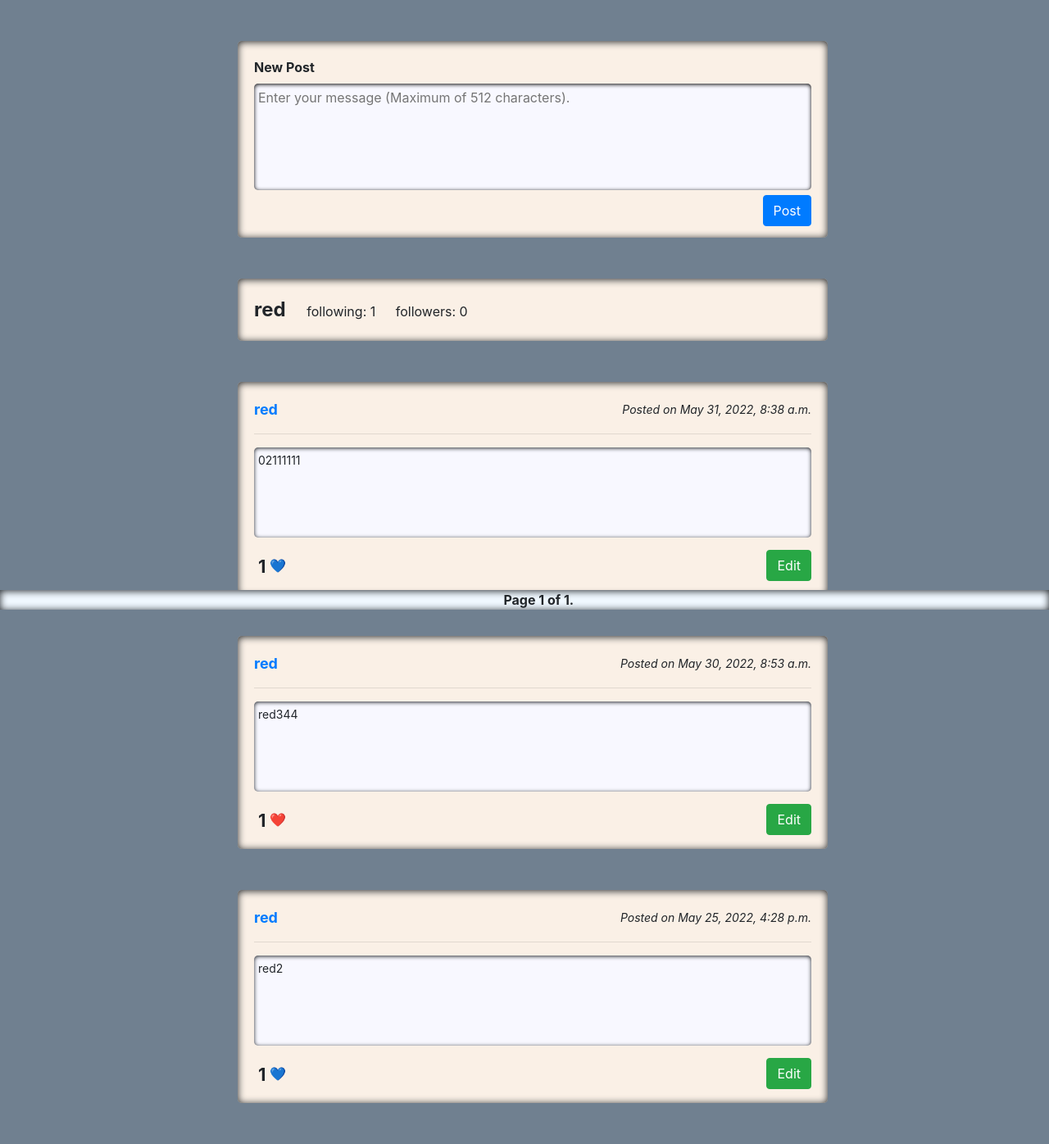
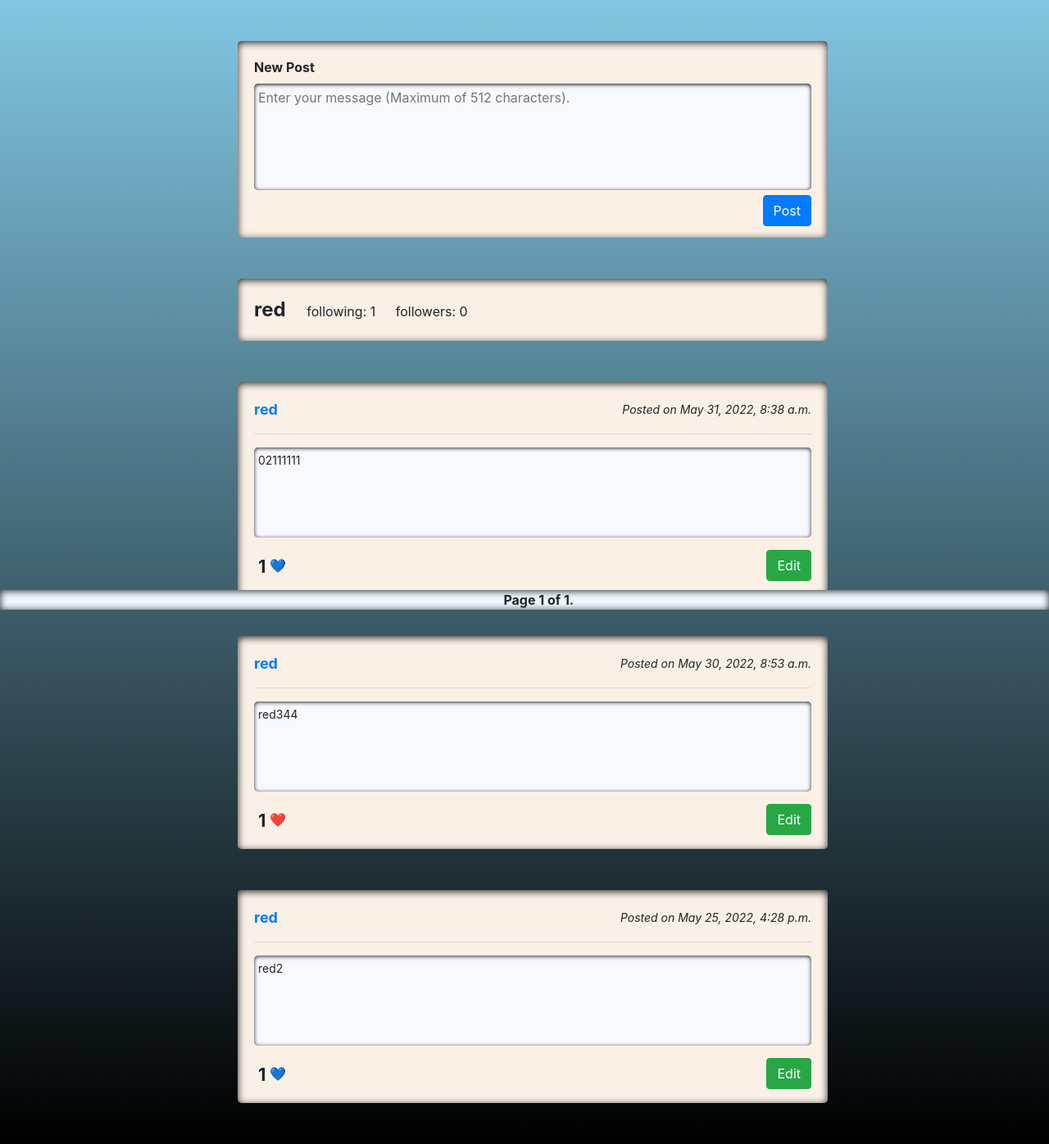
Before and after one commit to Raselli/network, a Django app: a page that uses network/templates/network/index.html in a window 1280 px wide. Shown: the part 56-1452 px from the top of the page at 82% size. Run offline with Django 3.2, Linux system fonts and the light colour scheme; a user stored in the database is signed in; data comes from the database, SQL or seed files in the repository; both versions use the stored data as it was after the commit; some libraries are stand-ins or nearby versions.

Commit message:
minor JS and CSS styling changes

```diff
--- a/network/static/network/styles.css
+++ b/network/static/network/styles.css
@@ -1,5 +1,5 @@
 body {
-    background-color: slategray;
+    background-image: linear-gradient(skyblue, black);
 }
 
 textarea {
@@ -12,6 +12,14 @@ textarea {
 
 textarea, .post_content {
     box-shadow: inset 0px 1px 5px;
+}
+
+footer {
+    background-color: aliceblue;
+    width: 100%;
+    bottom: 0;
+    position: fixed;
+    box-shadow: inset 0px 1px 10px;
 }
 
 /* grid */
@@ -58,7 +66,7 @@ textarea, .post_content {
     padding: 20px;
     background-color: linen;
     width: 720px;
-    box-shadow: inset 0px 1px 10px;
+    box-shadow: inset 0px 2px 10px;
 }
 
 .post_header, .post_footer {
@@ -116,15 +124,6 @@ textarea, .post_content {
     font-weight: bold;
 }
 
-/* footer */
-footer {
-    background-color: aliceblue;
-    width: 100%;
-    bottom: 0;
-    position: fixed;
-    box-shadow: inset 0px 1px 10px;
-}
-
 .pagination {
     margin-left: 48%;
     font-weight: bold;
--- a/network/views.py
+++ b/network/views.py
@@ -12,8 +12,8 @@ import json
 
 # TODO:
 # models.py -> manytomany relationship: it is custom to use plural of my_like & following
-# .js response -> message not displayed
-# .js -> error message handling
+# index -> form validation -> if invalid: error messages
+ #unit testing -> form validation
 
 from .models import User, Profile, Post
 
```
Also changed, not shown: network/static/network/buttonevents.js (+16 -16 lines), db.sqlite3.
